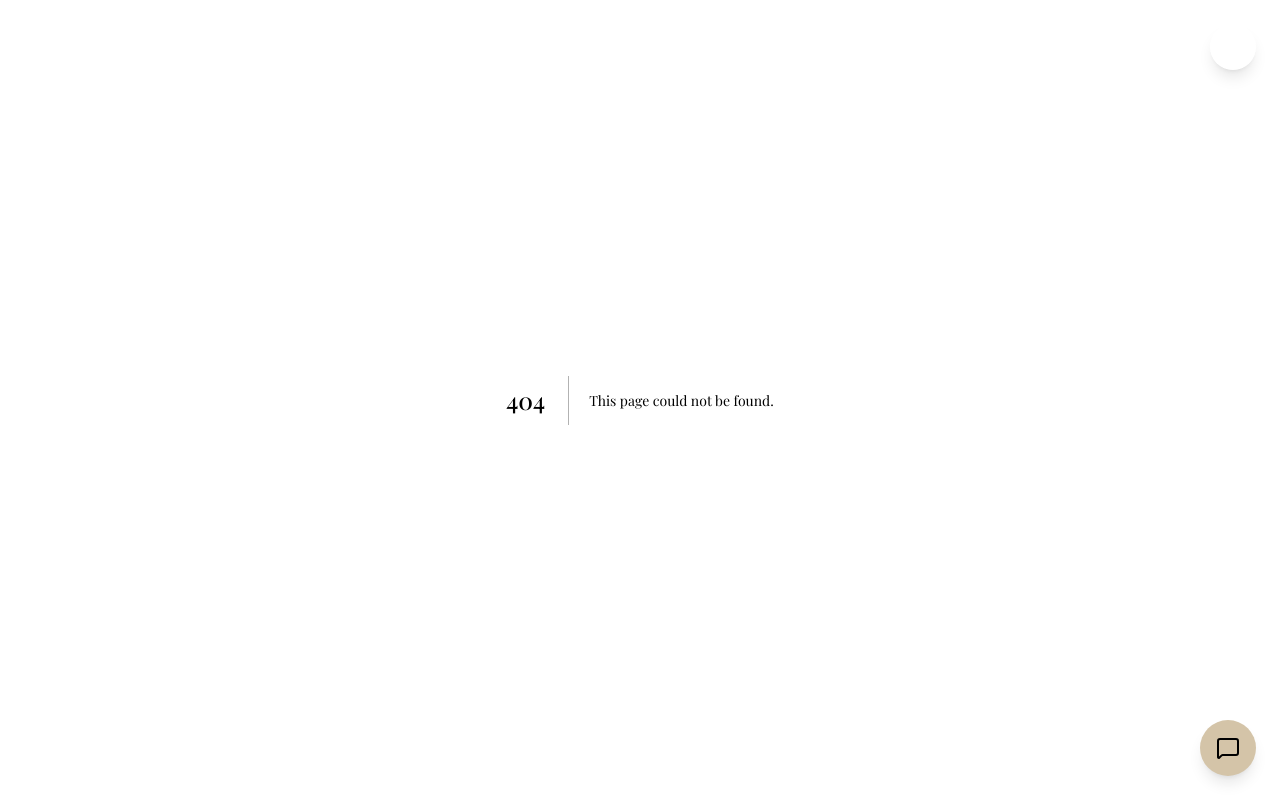
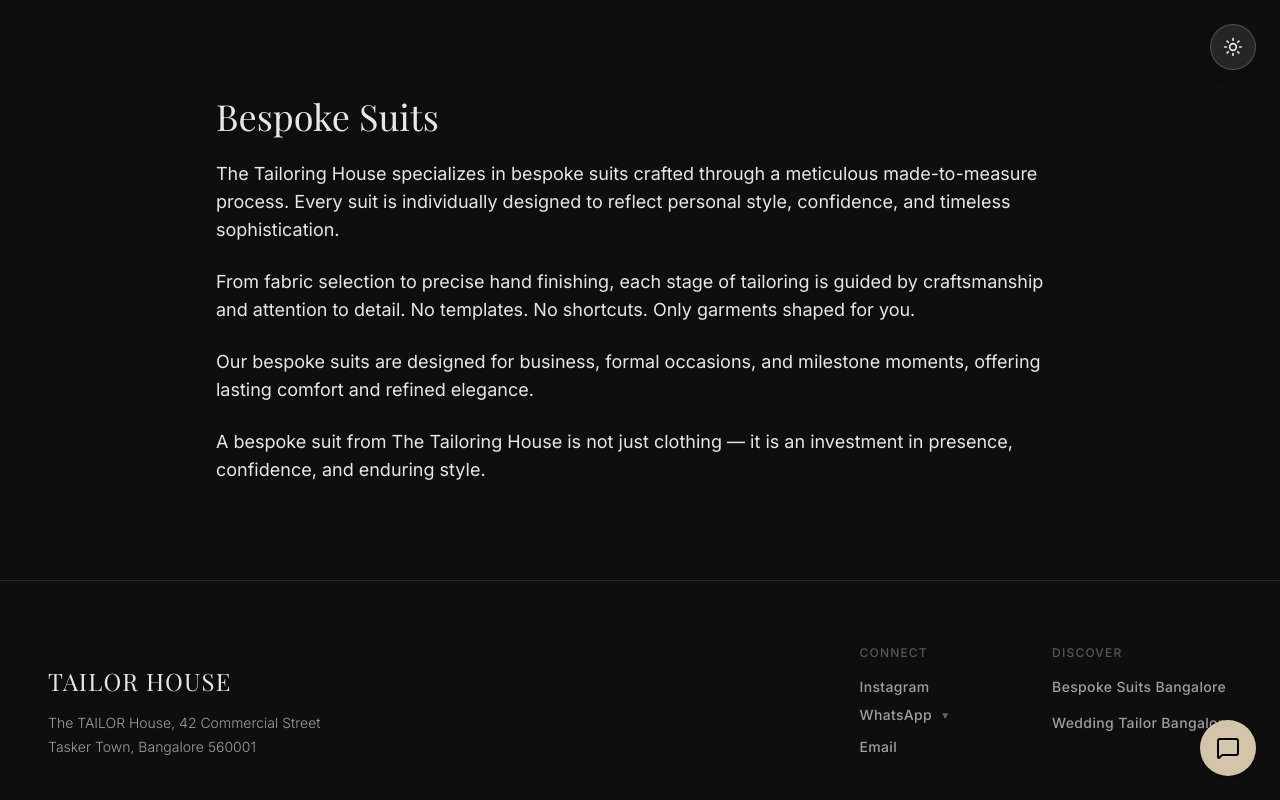
Before and after one commit to raghavendraakashu/The-tailor-house, a Next.js app: page /bespoke-suits in a window 1280 px wide. Before the commit this address had no page. Shown: the top 800 px of the page. Built offline with nearby package versions, Linux system fonts and the light colour scheme; a web font is replaced by a local one.

Commit message:
Add bespoke suits page

```diff
--- /dev/null
+++ b/app/bespoke-suits/page.tsx
@@ -0,0 +1,39 @@
+import type { Metadata } from "next";
+
+export const metadata: Metadata = {
+    title: "Bespoke Suits | The Tailoring House",
+    description:
+        "Handcrafted bespoke suits made to measure with timeless elegance. The Tailoring House creates luxury suits tailored for fit, comfort, and legacy.",
+};
+
+export default function BespokeSuitsPage() {
+    return (
+        <main className="px-6 py-24 max-w-4xl mx-auto">
+            <h1 className="text-4xl font-playfair mb-6">
+                Bespoke Suits
+            </h1>
+
+            <p className="text-lg text-muted-foreground mb-6">
+                The Tailoring House specializes in bespoke suits crafted through a
+                meticulous made-to-measure process. Every suit is individually designed
+                to reflect personal style, confidence, and timeless sophistication.
+            </p>
+
+            <p className="text-lg text-muted-foreground mb-6">
+                From fabric selection to precise hand finishing, each stage of tailoring
+                is guided by craftsmanship and attention to detail. No templates. No
+                shortcuts. Only garments shaped for you.
+            </p>
+
+            <p className="text-lg text-muted-foreground mb-6">
+                Our bespoke suits are designed for business, formal occasions, and
+                milestone moments, offering lasting comfort and refined elegance.
+            </p>
+
+            <p className="text-lg text-muted-foreground">
+                A bespoke suit from The Tailoring House is not just clothing — it is an
+                investment in presence, confidence, and enduring style.
+            </p>
+        </main>
+    );
+}
```
